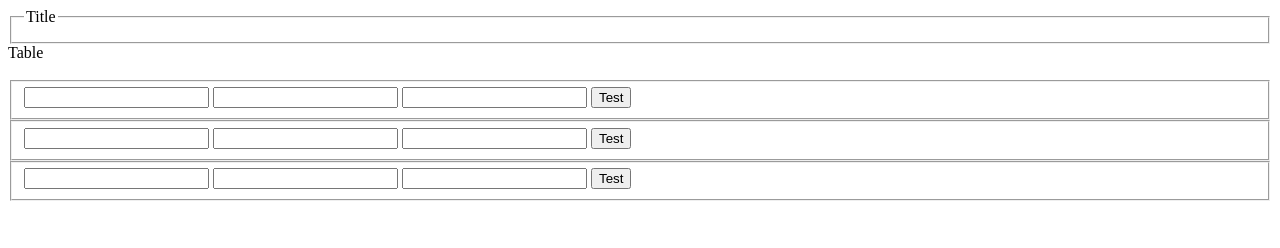
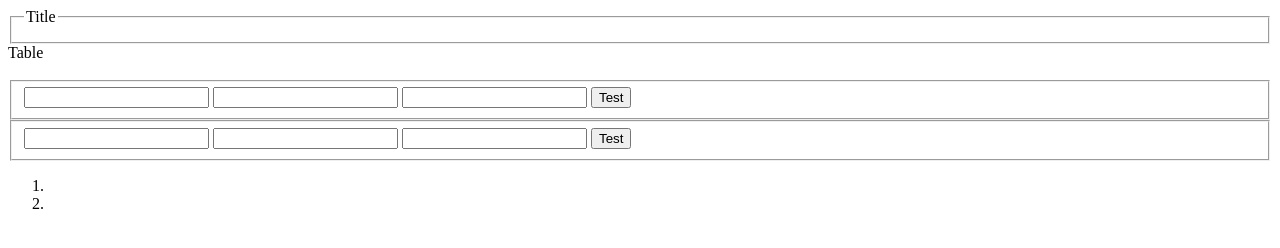
Before and after one commit to NikitaBelevich/ClassesTest, a plain HTML site: page index.html in a window 1280 px wide. Drawn offline with Linux system fonts and the light colour scheme.

Commit message:
change 12 master

```diff
--- a/index.html
+++ b/index.html
@@ -78,14 +78,10 @@
             <button>Test</button>
         </fieldset>
     </form>
-    <form action="#">
-        <fieldset>
-            <input type="text">
-            <input type="text">
-            <input type="text">
-            <button>Test</button>
-        </fieldset>
-    </form>
+    <ol>
+        <li></li>
+        <li></li>
+    </ol>
 </body>
 
 </html>
```
